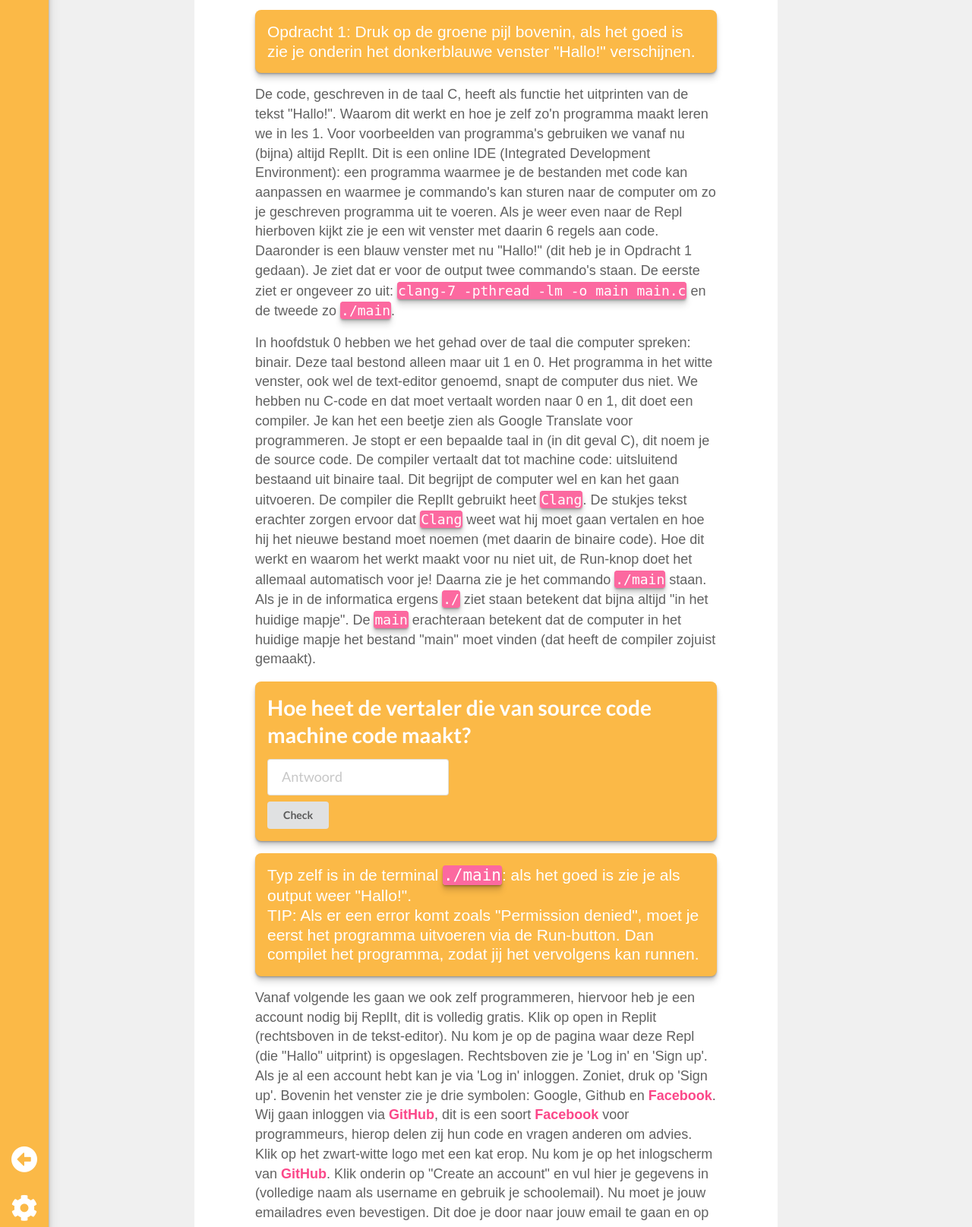
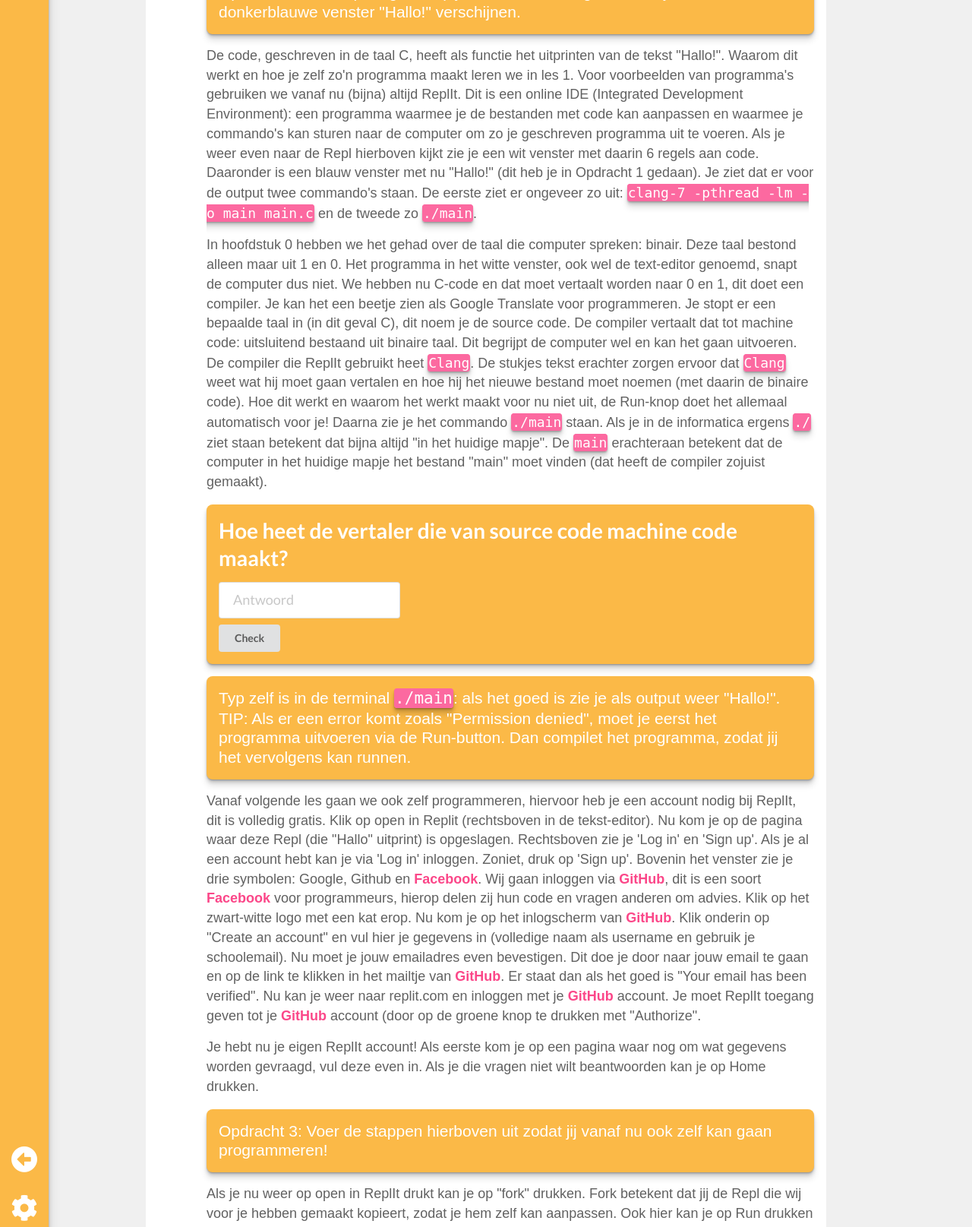
Before and after one commit to 126511/groteprogrammeer-ARCHIVE, a Django app: a page that uses files/templates/files/file_view.html in a window 1280 px wide. Shown: the part 985-2600 px from the top of the page at 76% size. Run offline with Django 3.2, Linux system fonts and the light colour scheme; a user stored in the database is signed in; data comes from the database, SQL or seed files in the repository; both versions use the stored data as it was after the commit; some libraries are stand-ins or nearby versions.

Commit message:
views.py van home simpelweg verbeterd

```diff
--- a/cs/settings.py
+++ b/cs/settings.py
@@ -25,7 +25,7 @@ SECRET_KEY = 'awsaxbg=au4vr*8$p*f-4qo1=4=ng078=4iiq%&_0&s1e_u6+r'
 # SECURITY WARNING: don't run with debug turned on in production!
 DEBUG = True
 
-ALLOWED_HOSTS = ["*"]
+ALLOWED_HOSTS = ["*", "0.0.0.0", "3030"]
 
 
 # Application definition
--- a/docs/models.py
+++ b/docs/models.py
@@ -14,7 +14,7 @@ class Term(models.Model):
     # Format: year-chapterchapter-lessonlesson, so chapter 4, lesson 2 in year 5 makes 50402
     lesson = models.BigIntegerField(default=0)
     tags = models.CharField(max_length=2, choices=Tags.choices, default=None, blank=True)
-    link = models.CharField(max_length=96, default="hoii")
+    link = models.CharField(max_length=96)
 
     def __str__(self):
         return str(self.term + "learned on " + str(self.lesson) + ": " + self.tags)
--- a/docs/templates/docs/page.html
+++ b/docs/templates/docs/page.html
@@ -13,7 +13,3 @@
 
 </script>
 {% endblock %}
-
-{% block body %}
-    <div id="documentation"></div>
-{% endblock %}
--- a/files/templates/files/file_view.html
+++ b/files/templates/files/file_view.html
@@ -109,7 +109,7 @@
                 while (n != -1) {
 
                     // Insert the button html on the right place
-                    htmltext = htmltext.substr(0, n) + `<button class="terms" onclick="getdocs('${convertterm}')">${qobj.usedterms[i]}</button>` + htmltext.substr(n + termlength);
+                    htmltext = htmltext.substr(0, n) + `<button class="terms" onclick="get_html('${convertterm}')">${qobj.usedterms[i]}</button>` + htmltext.substr(n + termlength);
                     $(this).html(htmltext);
 
                     // Look for the term again behind the one just found
@@ -241,13 +241,34 @@
         const documentation = document.getElementById("sidebar")
         documentation.style.display = "block";
         const lesson = document.getElementById("lesson")
-        lesson.style.width = "75%";
+        lesson.style.width = "70%";
+        lesson.style.marginRight = "0px";
     }
     function gaweg() {
         const d = document.getElementById("sidebar");
         d.style.display = "none";
         const l = document.getElementById("lesson");
         l.style.width = "70%";
+        l.style.marginRight = "auto";
+    }
+
+    function get_html(url) {
+        fetch(`/docs/${url}`).then(function (response) {
+            const r = response.text()
+	        return r
+        }).then(function (html) {
+            console.log(html)
+            document.getElementById("documentation").innerHTML = html;
+            document.getElementById("link2docs").href = `/docs/link/${url}`;
+        }).catch(function (err) {
+	        console.warn('Something went wrong.', err);
+        });
+
+        const documentation = document.getElementById("sidebar")
+        documentation.style.display = "block";
+        const lesson = document.getElementById("lesson")
+        lesson.style.width = "70%";
+        lesson.style.marginRight = "0px";
     }
 
 </script>
@@ -270,7 +291,7 @@
     }
 
     #sidebar {
-        width: 35%;
+        width: 25%;
     }
 
     .copymsg {
@@ -302,10 +323,13 @@
         top: auto;
     }
     #lesson {
-        width: 60%;
+        width: 70%;
         background-color: white;
         margin: auto;
         padding: 64px;
+        padding-right: 0px;
+        margin-right: auto;
+        margin-left: auto;
     }
     #body {
         height: 100%;
@@ -407,105 +431,6 @@
 
 
 
-<h1>Les 0: Introdcutie</h1>
-
-<p>In hoofdstuk 0 hebben we gekeken naar hoe computers werken en hoe
-we ze kunnen gebruiken om onze problemen op te lossen. Ook is er
-geïntroduceerd hoe programmeren, dit hebben we toen gedaan door het
-slepen van blokjes en het invullen van wat waardes: graphical programming.
-Dat is heel erg fijn als introductie, maar is niet de
-manier waarop ervaren programmeurs werken: zij gebruiken text-based programming.
-De naam zegt het al, je gebruikt hier geen blokjes om de computer instructies
-te geven, maar getypte functies. Kijk bijvoorbeeld in het venster onder dit paragraaf,
-hier zie je een repl:</p>
-
-<div class="repl">
-    <iframe height="500px" outputonly="1" width="100%" src="https://replit.com/@126511/hallo?embed=true" scrolling="no" frameborder="yes" allowtransparency="true" allowfullscreen="true" sandbox="allow-forms allow-pointer-lock allow-popups allow-same-origin allow-scripts allow-modals"></iframe>
-</div>
-
-<div class="exercise">Opdracht 1: Druk op de groene pijl bovenin, als het goed
-    is zie je onderin het donkerblauwe venster "Hallo!" verschijnen.
-</div>
-
-<p>
-    De code, geschreven in de taal C, heeft als functie het uitprinten van de tekst "Hallo!".
-    Waarom dit werkt en hoe je zelf zo'n programma maakt leren we in les 1. Voor voorbeelden
-    van programma's gebruiken we vanaf nu (bijna) altijd ReplIt. Dit is een online IDE
-    (Integrated Development Environment): een programma waarmee je de bestanden met code kan
-    aanpassen en waarmee je commando's kan sturen naar de computer om zo je geschreven
-    programma uit te voeren. Als je weer even naar de Repl hierboven kijkt zie je een wit
-    venster met daarin 6 regels aan code. Daaronder is een blauw venster met nu "Hallo!"
-    (dit heb je in Opdracht 1 gedaan). Je ziet dat er voor de output twee commando's staan.
-    De eerste ziet er ongeveer zo uit: <code>clang-7 -pthread -lm -o main main.c</code> en de
-    tweede zo <code>./main</code>.
-</p>
-
-<p>
-    In hoofdstuk 0 hebben we het gehad over de taal die computer spreken: binair. Deze taal
-    bestond alleen maar uit 1 en 0. Het programma in het witte venster, ook wel de text-editor
-    genoemd, snapt de computer dus niet. We hebben nu  C-code en dat moet vertaalt worden naar
-    0 en 1, dit doet een compiler. Je kan het een beetje zien als Google Translate voor
-    programmeren. Je stopt er een bepaalde taal in (in dit geval C), dit noem je de source code.
-    De compiler vertaalt dat tot machine code: uitsluitend bestaand uit binaire taal. Dit
-    begrijpt de computer wel en kan het gaan uitvoeren. De compiler die ReplIt gebruikt heet
-    <code>Clang</code>. De stukjes tekst erachter zorgen ervoor dat <code>Clang</code> weet wat
-    hij moet gaan vertalen en hoe hij het nieuwe bestand moet noemen (met daarin de binaire
-    code). Hoe dit werkt en waarom het werkt maakt voor nu niet uit, de Run-knop doet het
-    allemaal automatisch voor je! Daarna zie je het commando <code>./main</code> staan. Als je
-    in de informatica ergens <code>./</code> ziet staan betekent dat bijna altijd "in het
-    huidige mapje". De <code>main</code> erachteraan betekent dat de computer in het huidige
-    mapje het bestand "main" moet vinden (dat heeft de compiler zojuist gemaakt).
-</p>
-
-<div class="openquestion"></div>
-
-<div class="exercise">Typ zelf is in de terminal <code>./main</code>: als het goed is zie je als output weer "Hallo!". <br>
-    TIP: Als er een error komt zoals "Permission denied", moet je eerst het programma uitvoeren
-    via de Run-button. Dan compilet het programma, zodat jij het vervolgens kan
-    runnen.
-</div>
-
-<p>
-    Vanaf volgende les gaan we ook zelf programmeren, hiervoor heb je een account nodig bij
-    ReplIt, dit is volledig gratis. Klik op open in Replit (rechtsboven in de tekst-editor).
-    Nu kom je op de pagina waar deze Repl (die "Hallo" uitprint) is opgeslagen. Rechtsboven zie
-    je 'Log in' en 'Sign up'. Als je al een account hebt kan je via 'Log in' inloggen. Zoniet,
-    druk op 'Sign up'. Bovenin het venster zie je drie symbolen: Google, Github en Facebook.
-    Wij gaan inloggen via GitHub, dit is een soort Facebook voor programmeurs, hierop delen zij
-    hun code en vragen anderen om advies. Klik op het zwart-witte logo met een kat erop. Nu kom
-    je op het inlogscherm van GitHub. Klik onderin op "Create an account" en vul hier je
-    gegevens in (volledige naam als username en gebruik je schoolemail). Nu moet je jouw
-    emailadres even bevestigen. Dit doe je door naar jouw email te gaan en op de link te klikken
-    in het mailtje van GitHub. Er staat dan als het goed is "Your email has been verified". Nu
-    kan je weer naar replit.com en inloggen met je GitHub account. Je moet ReplIt toegang geven
-    tot je GitHub account (door op de groene knop te drukken met "Authorize".
-</p>
-
-<p>
-    Je hebt nu je eigen ReplIt account! Als eerste kom je op een pagina waar nog om wat
-    gegevens worden gevraagd, vul deze even in. Als je die vragen niet wilt beantwoorden kan je
-    op Home drukken.
-</p>
-
-<div class="exercise">
-    Opdracht 3: Voer de stappen hierboven uit zodat jij vanaf nu ook zelf kan gaan
-    programmeren!
-    </div>
-
-<p>
-    Als je nu weer op open in ReplIt drukt kan je op "fork" drukken. Fork betekent dat jij de
-    Repl die wij voor je hebben gemaakt kopieert, zodat je hem zelf kan aanpassen. Ook hier kan
-    je op Run drukken en in de terminal commando's typen. Je kan nu ook de code aanpassen.
-    Vervang <code>printf("Hallo!\n");</code> door <code>printf("Welkom!\n");</code>. Als je nu
-    op Run drukt zie je dat het programma "Welkom!" uitprint.
-</p>
-
-<div class="multiplechoice"></div>
-
-<div class="exercise">
-    Opdracht 4: Fork onze Repl zodat jij hem kan aanpassen en pas het aan zodat hij
-    niet meer "Hallo!" print maar "Welkom!"
-</div>
 
 
 
@@ -526,9 +451,9 @@ hier zie je een repl:</p>
         </form>
     </div>
     <div id="sidebar" style="display: none;">
-        <button class="button" onclick="gaweg()"> x </button>
-        <div ><a id="link2docs" href="" target="_blank">open in page</a></div>
-        <div id="documentation">
+        <button style="position: fixed;" class="button" onclick="gaweg()"> x </button><br>
+        <div style="position: fixed;"><a id="link2docs" href="" target="_blank">open in page</a></div>
+        <div id="documentation" style="position: fixed; margin-top: 10px;">
             Hi!
         </div>
     </div>
@@ -538,23 +463,7 @@ hier zie je een repl:</p>
 <input type="hidden" id="docs" name="docs" value="{{ docs }}">
 
 <script>
-    function get_html(url) {
-        fetch(`/docs/${url}`).then(function (response) {
-            const r = response.text()
-	        return r
-        }).then(function (html) {
-            console.log(html)
-            document.getElementById("documentation").innerHTML = html;
-            document.getElementById("link2docs").href = `/docs/link/${url}`;
-        }).catch(function (err) {
-	        console.warn('Something went wrong.', err);
-        });
 
-        const documentation = document.getElementById("sidebar")
-        documentation.style.display = "block";
-        const lesson = document.getElementById("lesson")
-        lesson.style.width = "75%";
-    }
 </script>
 
 {% endblock %}
--- a/files/views.py
+++ b/files/views.py
@@ -7,6 +7,7 @@ from docs.models import Term
 from django.contrib.auth.models import User
 from django.core.exceptions import ObjectDoesNotExist
 import json
+from home.models import Course, Courselist
 
 # Create your views here.
 
@@ -84,7 +85,7 @@ def file_view(request, chapterpath, path):
     docs = dict()
 
     for every in d:
-       docs[every.term] = every.definition
+       docs[every.link] = every.definition
 
     jsonobj = json.dumps(docs)
 
@@ -98,14 +99,12 @@ def file_view(request, chapterpath, path):
 @login_required
 def latestpage(request):
     # Save the user's id
-    uid = request.user.id
-    user = User.objects.get(id=uid)
+    user = User.objects.get(id=request.user.id)
 
     # Try to find the user's latest page
-    latestpage = user.latestpage
-    lpath = latestpage.path
-    lchapterpath = latestpage.chapterpath
-
-
-    # Return a redirect to the correct path (/files/chapterpath/path)
-    return HttpResponseRedirect("/files/" + lchapterpath + "/" + lpath)
+    try:
+        return HttpResponseRedirect("/files/" + user.latestpage.chapterpath + "/" + user.latestpage.path)
+    # If it does not exist, redirect to the course's start
+    except:
+        course = Course.objects.get(user=user)
+        return HttpResponseRedirect("/files/" + course.course.start.chapterpath + "/" + course.course.start.path)
```
Also changed, not shown: docs/templates/docs/layout.html (+9 -0 lines), files/static/files/mc-question.js (added, +64 -0 lines), files/static/files/open-question.js (added, +43 -0 lines), files/static/files/questions.css (added, +22 -0 lines), files/templates/files_cache/les-1-0.html (added, +58 -0 lines), home/templates/home/teacher.html (added, +8 -0 lines), home/views.py (+38 -31 lines), db.sqlite3, docs/migrations/0003_auto_20210610_1432.py (added).
